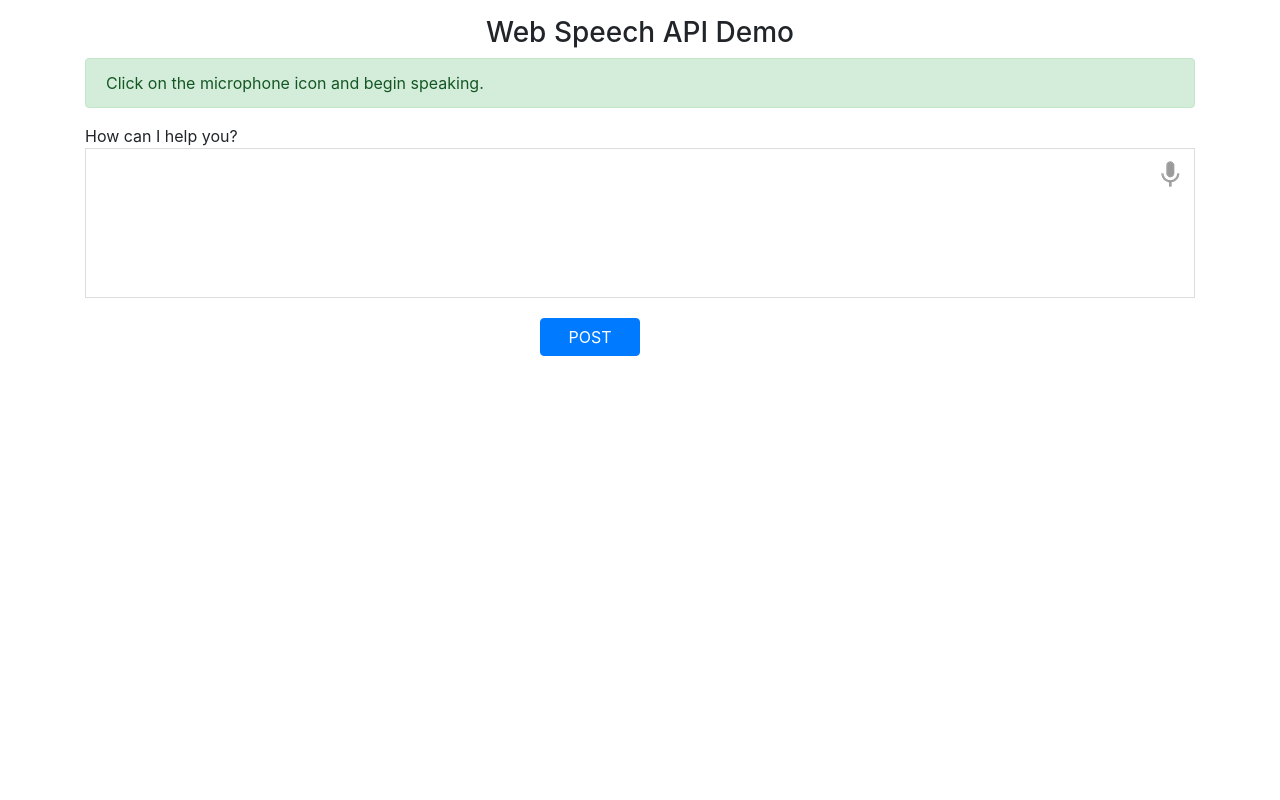
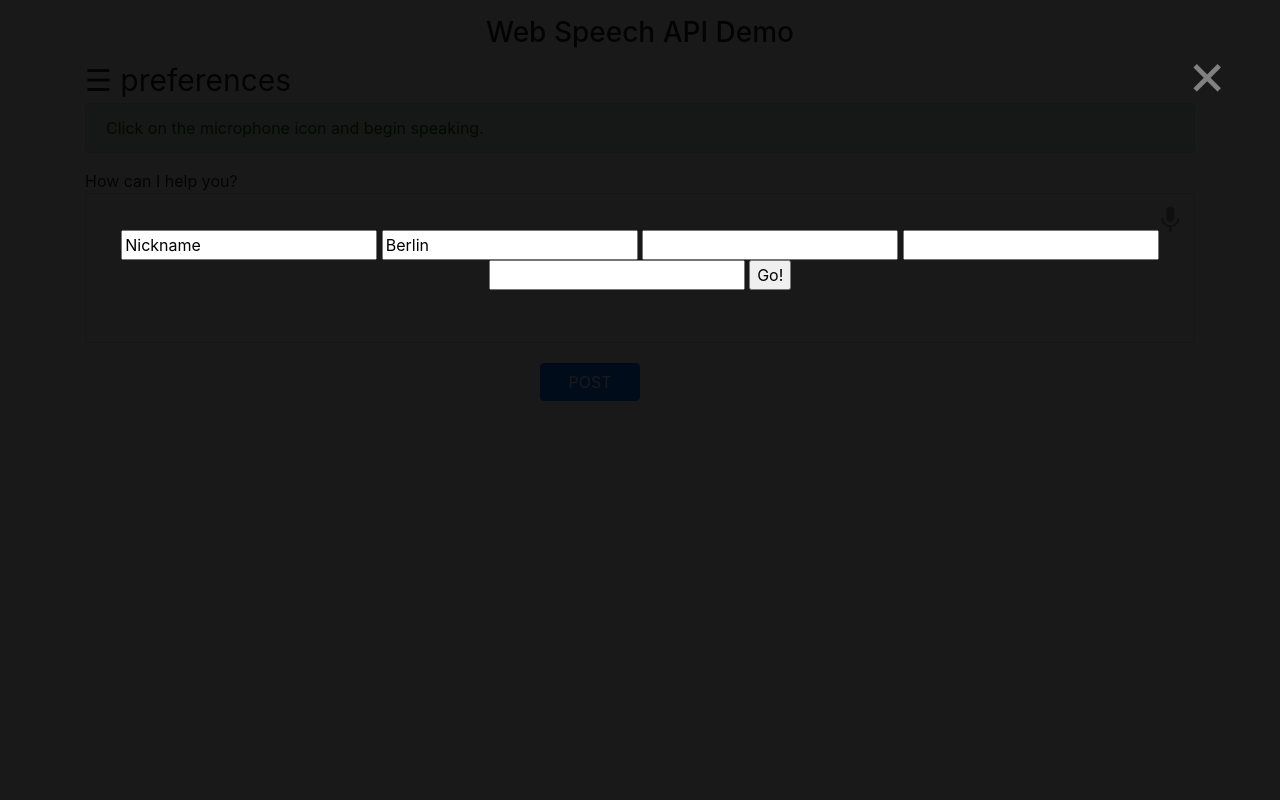
Before and after one commit to dorianriepe/personal-assistant, a Django app: page /old in a window 1280 px wide. Run offline with Django 3.2, Linux system fonts and the light colour scheme; parts of the project's set-up code (start-up, migrations or seed data) failed here and were passed over; some libraries are stand-ins or nearby versions.

Commit message:
Ni preferences (#61)
* add preference overlay

* add basic cookie set function

* add  more form elements

* add ajax

* add news and update ajax

```diff
--- a/assistant/testview/static/js/web-speech-api.js
+++ b/assistant/testview/static/js/web-speech-api.js
@@ -143,12 +143,14 @@ function capitalize(s) {
         return m.toUpperCase();
     });
 }
+
 $("#ajax_button").click(function () {
     const data = {};
     data["text"] = document.getElementById('final_span').innerText;
     data["context"] = context;
     data["follow_up"] = follow_up;
-    setTimeout(function() {
+    data["preferences"] = JSON.parse(getCookie("userName"));
+    setTimeout(function () {
         context = null;
         follow_up = null
     }, 100000);
@@ -171,7 +173,7 @@ $("#ajax_button").click(function () {
     );
 });
 
-setTimeout(function() {
+setTimeout(function () {
     context = null;
     follow_up = null
 }, 1000);
@@ -180,14 +182,14 @@ setTimeout(function() {
 const synth = window.speechSynthesis;
 
 
-function speak(text){
+function speak(text) {
     const utterance = new SpeechSynthesisUtterance(text);
     const voices = speechSynthesis.getVoices();
     utterance.voice = voices[41]
     utterance.lang = "en-US"
     utterance.pitch = 1;
     utterance.rate = 1;
-  synth.speak(utterance);
+    synth.speak(utterance);
 }
 
 
@@ -220,3 +222,133 @@ function showInfo(s) {
         $("#info").addClass('d-none');
     }
 }
+
+function openNav() {
+    document.getElementById("myNav").style.display = "block";
+}
+
+function closeNav() {
+    checkCookie();
+    document.getElementById("myNav").style.display = "none";
+}
+
+var today = new Date();
+var expiry = new Date(today.getTime() + 30 * 24 * 3600 * 1000); // plus 30 days
+
+function setCookie(name, value) {
+    document.cookie = name + "=" + escape(value) + "; path=/; expires=" + expiry.toGMTString();
+}
+
+function putCookie(form)
+//this should set the UserName cookie to the proper value;
+{
+    var obj = {};
+    if (form[0].usrname.value == "" || form[0].lcation.value == "" || form[0].bndesliga.value == "" || form[0].clb.value == "" || form[0].nws.value == "") {
+        alert("please fill all fields");
+        return false;
+    }
+    switch (form[0].nws.value) {
+        case "New York Times":
+            obj["news"] = "https://rss.nytimes.com/services/xml/rss/nyt/Europe.xml";
+            break;
+        case "The Economist":
+            obj["news"] = "https://www.economist.com/the-world-this-week/rss.xml";
+            break;
+        case "Deutsche Welle":
+            obj["news"] = "https://rss.dw.com/rdf/rss-en-ger";
+
+    }
+
+    obj["name"] = form[0].usrname.value;
+    obj["location"] = form[0].lcation.value
+    obj["liga"] = form[0].bndesliga.value;
+    obj["club"] = form[0].clb.value;
+    // console.log();
+    setCookie("userName", JSON.stringify(obj));
+    closeNav();
+    return true;
+}
+
+
+function getCookie(cname) {
+    var name = cname + "=";
+    var decodedCookie = decodeURIComponent(document.cookie);
+    var ca = decodedCookie.split(';');
+    for (var i = 0; i < ca.length; i++) {
+        var c = ca[i];
+        while (c.charAt(0) == ' ') {
+            c = c.substring(1);
+        }
+        if (c.indexOf(name) == 0) {
+            return c.substring(name.length, c.length);
+        }
+    }
+    return "";
+}
+
+
+function checkCookie() {
+    var user = getCookie("userName");
+    if (user != "") {
+        data = JSON.parse(user);
+        document.getElementById("div1").innerHTML = "How can I help you? " + data.name;
+        document.getElementsByTagName('form')[0].usrname.value = data.name;
+        document.getElementsByTagName('form')[0].bndesliga.value = data.liga;
+        document.getElementsByTagName('form')[0].clb.value = data.club;
+        switch (data.news) {
+            case "https://rss.nytimes.com/services/xml/rss/nyt/Europe.xml":
+                document.getElementsByTagName('form')[0].nws.value = "News York Times";
+                break;
+            case "https://www.economist.com/the-world-this-week/rss.xml":
+                document.getElementsByTagName('form')[0].nws.value = "The Economist";
+                break;
+            case "https://rss.dw.com/rdf/rss-en-ger":
+                document.getElementsByTagName('form')[0].nws.value = "Deutsche Welle";
+        }
+        clubs(document.getElementsByName('bndesliga'));
+        resetList(document.getElementsByName('nws'));
+    } else {
+        openNav()
+    }
+}
+
+function clubs(form) {
+    var clubs1 = [];
+    clubs1[0] = 'Bayern Muenchen';
+    clubs1[1] = 'BVB Dortmund';
+
+    var clubs2 = [];
+    clubs2[0] = 'HSV';
+    clubs2[1] = 'KSC';
+
+    var options = '';
+
+    form[0].addEventListener('click', () => {
+        if (form[0].value) {
+            form[0].value = "";
+            document.getElementsByTagName('form')[0].clb.value = "";
+            resetList(document.getElementsByName('clb'));
+
+        }
+    });
+
+    if (form[0].value == "1.Bundesliga") {
+        for (var i = 0; i < clubs1.length; i++) {
+            options += '<option value="' + clubs1[i] + '" />';
+        }
+    } else {
+        for (var i = 0; i < clubs2.length; i++) {
+            options += '<option value="' + clubs2[i] + '" />';
+        }
+    }
+    document.getElementById('club').innerHTML = options;
+
+}
+
+function resetList(form) {
+    form[0].addEventListener('click', () => {
+        if (form[0].value) {
+            form[0].value = "";
+        }
+    });
+}
--- a/assistant/testview/static/web-speech.css
+++ b/assistant/testview/static/web-speech.css
@@ -55,3 +55,42 @@ select {
         margin-right: 10px;
     }
 }
+.overlay {
+  height: 100%;
+  width: 100%;
+  display: none;
+  position: fixed;
+  z-index: 1;
+  top: 0;
+  left: 0;
+  background-color: rgb(0,0,0);
+  background-color: rgba(0,0,0, 0.9);
+}
+
+.overlay-content {
+  position: relative;
+  top: 25%;
+  width: 100%;
+  text-align: center;
+  margin-top: 30px;
+}
+
+.overlay a {
+  padding: 8px;
+  text-decoration: none;
+  font-size: 36px;
+  color: #818181;
+  display: block;
+  transition: 0.3s;
+}
+
+.overlay a:hover, .overlay a:focus {
+  color: #f1f1f1;
+}
+
+.overlay .closebtn {
+  position: absolute;
+  top: 20px;
+  right: 45px;
+  font-size: 60px;
+}
--- a/assistant/testview/templates/index.html
+++ b/assistant/testview/templates/index.html
@@ -6,13 +6,14 @@
     <title>Web Speech APIU</title>
     <meta name='viewport' content='width=device-width, initial-scale=1'>
     <link rel="stylesheet" href="https://stackpath.bootstrapcdn.com/bootstrap/4.3.1/css/bootstrap.min.css">
-    <link rel="stylesheet" href="{% static 'web-speech.css' %}" />
+    <link rel="stylesheet" href="{% static 'web-speech.css' %}"/>
     <script src="https://code.jquery.com/jquery-3.3.1.min.js"></script>
 </head>
-<body>
+<body onload="checkCookie()">
 <main>
     <div class="container mt-3">
         <h3 class="text-center">Web Speech API Demo</h3>
+        <span style="font-size:30px;cursor:pointer;" onclick="openNav()">&#9776; preferences</span>
         <div id="info"></div>
         <div id="div1">How can I help you?</div>
         <div class="float-right">
@@ -24,12 +25,38 @@
             <span id="interim_span" class="interim"></span>
             <p>
         </div>
-            <div class="col-12 col-md-4 col-lg-6 mt-3 mt-md-0 p-0 m-0">
-                <div class="float-right">
-                    <button id="ajax_button" class="btn btn-primary ">POST</button>
-                </div>
+        <div class="col-12 col-md-4 col-lg-6 mt-3 mt-md-0 p-0 m-0">
+            <div class="float-right">
+                <button id="ajax_button" class="btn btn-primary ">POST</button>
             </div>
         </div>
+    </div>
+    <div id="myNav" class="overlay">
+        <a href="javascript:void(0)" class="closebtn" onclick="closeNav()">&times;</a>
+        <div class="overlay-content">
+            <form>
+                <input type="text" value="Nickname" id="nameBox" name='usrname'>
+                <input type="text" value="Berlin" id="locBox" name='lcation'>
+                <input list="bundesliga" name="bndesliga" onchange="clubs(document.getElementsByName('bndesliga'))">
+                <datalist id="bundesliga">
+                    <option value="1.Bundesliga">
+                    <option value="2.Bundesliga">
+                </datalist>
+                <input list="club" name="clb" onchange="resetList(document.getElementsByName('clb'))">
+                <datalist id="club">
+                </datalist>
+                <input list="news" name="nws" onchange="resetList(document.getElementsByName('nws'))">
+                <datalist id="news">
+                    <option value="New York Times"></option>
+                    <option value="The Economist"></option>
+                    <option value="Deutsche Welle"></option>
+                </datalist>
+                <input type="button" value="Go!" id="submit"
+                       onclick="putCookie(document.getElementsByTagName('form'));">
+            </form>
+            <div id="value"></div>
+        </div>
+    </div>
 
 </main>
 <script src="{% static 'js/web-speech-api.js' %}"></script>
```
